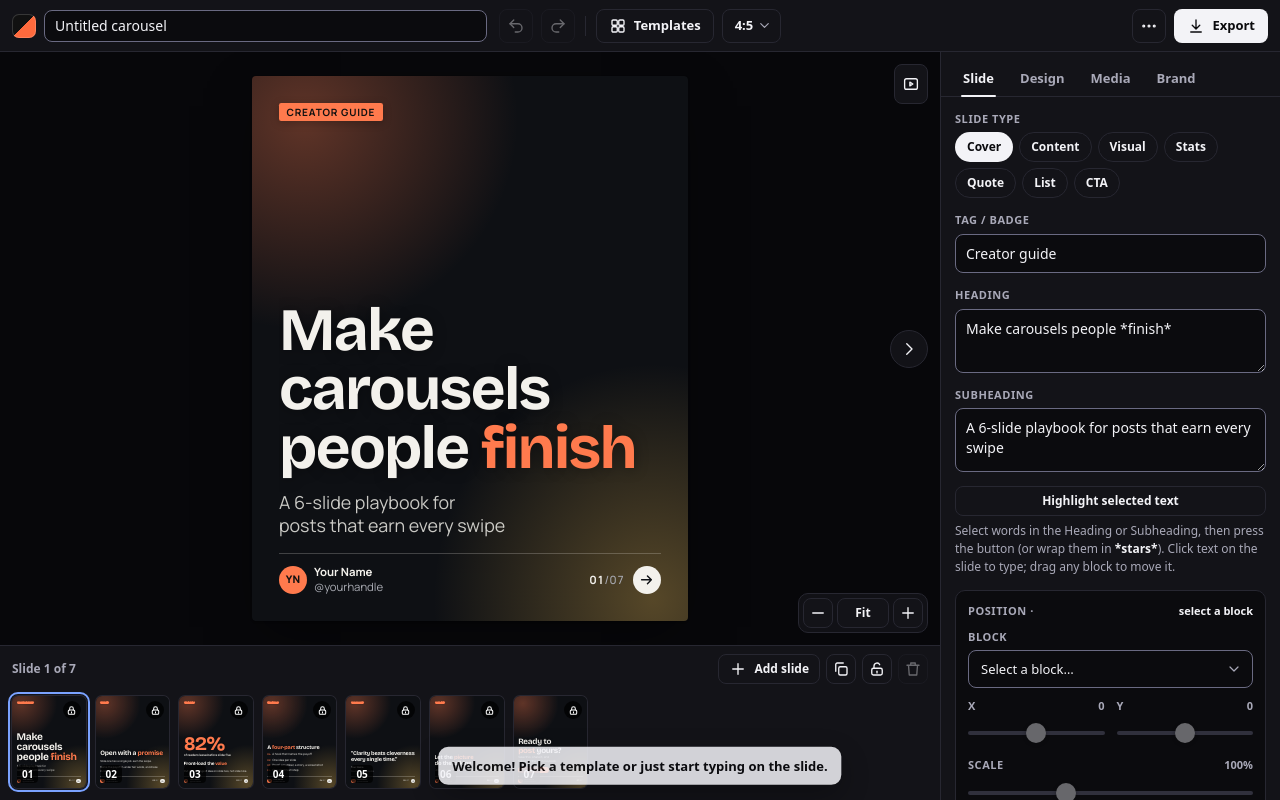
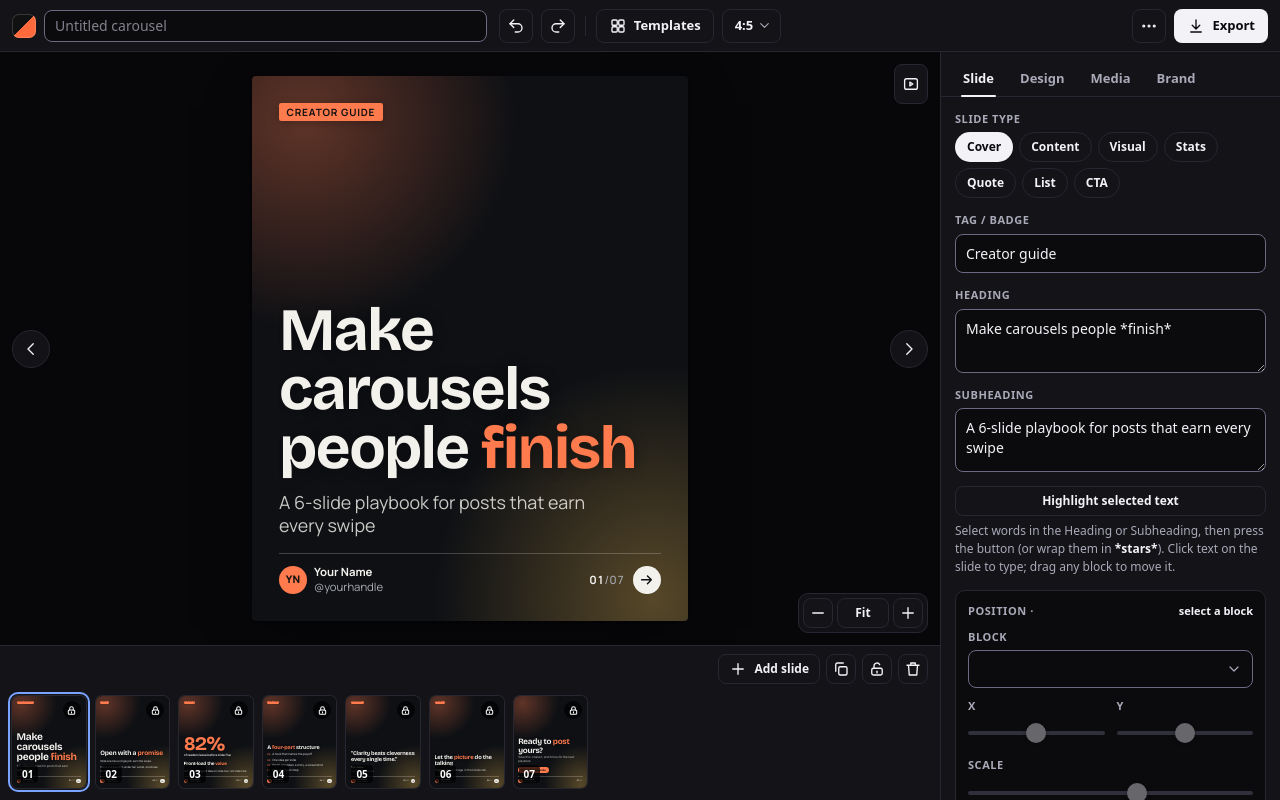
Before and after one commit to KryozenStudio/Kryozen-Carousels-, a website with bundled scripts: page index.html in a window 1280 px wide. Built offline with nearby package versions, Linux system fonts and the light colour scheme.

Commit message:
Improve text wrapping and block scale controls

```diff
--- a/css/slide.css
+++ b/css/slide.css
@@ -248,7 +248,6 @@
   line-height: var(--hlh);
   letter-spacing: var(--htr);
   text-transform: var(--hcase);
-  text-wrap: balance;
   overflow-wrap: var(--ow, normal);
   max-width: 100%;
 }
@@ -278,7 +277,6 @@
   font-size: calc(var(--u) * 4.1 * var(--fit));
   line-height: 1.3;
   color: var(--muted);
-  text-wrap: balance;
   overflow-wrap: var(--ow, normal);
   max-width: 100%;
 }
@@ -313,7 +311,6 @@
   font-size: calc(var(--u) * 4.2 * var(--fit));
   line-height: 1.25;
   font-weight: 600;
-  text-wrap: balance;
   overflow-wrap: var(--ow, normal);
   max-width: 100%;
 }
@@ -327,7 +324,6 @@
   line-height: 1.12;
   letter-spacing: var(--htr);
   text-transform: var(--hcase);
-  text-wrap: balance;
   overflow-wrap: var(--ow, normal);
   max-width: 100%;
 }
--- a/index.html
+++ b/index.html
@@ -114,7 +114,7 @@
               <div class="field"><label class="lbl" for="posX">X <output data-pout="x"></output></label><input type="range" id="posX" data-pos="x" min="-40" max="40" step="0.5"></div>
               <div class="field"><label class="lbl" for="posY">Y <output data-pout="y"></output></label><input type="range" id="posY" data-pos="y" min="-60" max="60" step="0.5"></div>
             </div>
-            <div class="field"><label class="lbl" for="posS">Scale <output data-pout="s"></output></label><input type="range" id="posS" data-pos="s" min="0.5" max="2" step="0.02"></div>
+            <div class="field"><label class="lbl" for="posS">Scale <output data-pout="s"></output></label><input type="range" id="posS" data-pos="s" min="0" max="100" step="1"></div>
             <div class="field"><span class="lbl">Align block</span><div class="seg full" id="posAlign" role="radiogroup" aria-label="Align block"><button role="radio" data-pa="left">Left</button><button role="radio" data-pa="center">Center</button><button role="radio" data-pa="right">Right</button></div></div>
             <div class="field"><span class="lbl">Text position on slide</span><div class="seg full" id="vAlign" role="radiogroup" aria-label="Vertical position"><button role="radio" data-va="top">Top</button><button role="radio" data-va="middle">Middle</button><button role="radio" data-va="bottom">Bottom</button><button role="radio" data-va="auto">Template</button></div></div>
             <button class="btn sm" id="posReset">Reset block</button>
--- a/js/render.js
+++ b/js/render.js
@@ -227,7 +227,7 @@ export function slideHTML(p, i, { mode = 'static', fit = 1, ow = false, measure
       break;
     case 'quote':
       mn =
-        (has(f.quote) ? `<blockquote class="q"${E('quote')}><p${attr('quote')}>${esc(f.quote)}</p></blockquote>` : '') +
+        (has(f.quote) ? `<blockquote class="q"${E('quote')}><p${attr('quote')}>${esc(f.quote).replace(/\r?\n/g, '<br>')}</p></blockquote>` : '') +
         (has(f.author) || has(f.role)
           ? `<div class="by"${E('by')}>${has(f.author) ? `<b${attr('author')}>${esc(f.author)}</b>` : ''}${has(f.role) ? `<span${attr('role')}>${esc(f.role)}</span>` : ''}</div>`
           : '');
--- a/js/schema.js
+++ b/js/schema.js
@@ -337,7 +337,7 @@ export function normalizeProject(raw, templateIds = []) {
       const x = num(e.x, 0, -80, 80);
       const y = num(e.y, 0, -80, 80);
       const a = oneOf(e.a, ['left', 'center', 'right'], null);
-      const sc = num(e.s, 1, 0.5, 2);
+      const sc = num(e.s, 1, 0.2, 2);
       if (x || y || a || sc !== 1) base.el[k] = { x, y, a, s: sc };
     }
     base.valign = oneOf(s.valign, ['top', 'middle', 'bottom'], null);
@@ -367,5 +367,5 @@ export const assetIdsOf = (p) => {
 
 /** Inline `*highlight*` markup → safe HTML. */
 export function inlineMarkup(text) {
-  return esc(text).replace(/\*([^*\n]+)\*/g, '<span class="hl">$1</span>');
+  return esc(text).replace(/\*([^*\n]+)\*/g, '<span class="hl">$1</span>').replace(/\r?\n/g, '<br>');
 }
--- a/js/ui/inspector.js
+++ b/js/ui/inspector.js
@@ -20,6 +20,8 @@ const setPath = (o, path, v) => {
   t[k[k.length - 1]] = v;
 };
 const getPath = (o, path) => path.split('.').reduce((a, k) => a?.[k], o);
+const uiToScale = (v) => (v <= 60 ? +(0.2 + (v / 60) * 0.8).toFixed(4) : +(1 + ((v - 60) / 40) * 1).toFixed(4));
+const scaleToUi = (s) => (s <= 1 ? Math.round(((s - 0.2) / 0.8) * 60) : Math.round(60 + ((s - 1) / 1) * 40));
 
 /* ---------- tabs ---------- */
 export function setTab(name) {
@@ -150,8 +152,8 @@ export function syncInspector() {
   $('#elName').textContent = key ? EL_LABELS[key] : 'select a block';
   setVal($('#posX'), eo.x);
   setVal($('#posY'), eo.y);
-  setVal($('#posS'), eo.s ?? 1);
-  $$('[data-pout]').forEach((o) => (o.textContent = o.dataset.pout === 's' ? Math.round((eo.s ?? 1) * 100) + '%' : eo[o.dataset.pout]));
+  setVal($('#posS'), scaleToUi(eo.s ?? 1));
+  $('[data-pout]').forEach((o) => (o.textContent = o.dataset.pout === 's' ? scaleToUi(eo.s ?? 1) + '%' : eo[o.dataset.pout]));
   checked('#posAlign button', (b) => b.dataset.pa === eo.a);
   checked('#vAlign button', (b) => b.dataset.va === (s.valign || 'auto'));
 
@@ -463,7 +465,7 @@ function bind() {
       const ax = el.dataset.pos;
       commit((p) => {
         const s = p.slides.find((x) => x.id === id);
-        const o = (s.el[key] = { x: 0, y: 0, a: null, s: 1, ...s.el[key], [ax]: parseFloat(el.value) });
+        const o = (s.el[key] = { x: 0, y: 0, a: null, s: 1, ...s.el[key], [ax]: ax === 's' ? uiToScale(parseFloat(el.value)) : parseFloat(el.value) });
         if (!o.x && !o.y && !o.a && (o.s ?? 1) === 1) delete s.el[key];
       }, { key: `el:${id}:${key}:${ax}`, scope: 'slide', ids: [id], source: 'sidebar' });
     } else if (el.dataset.gon !== undefined) {
```
